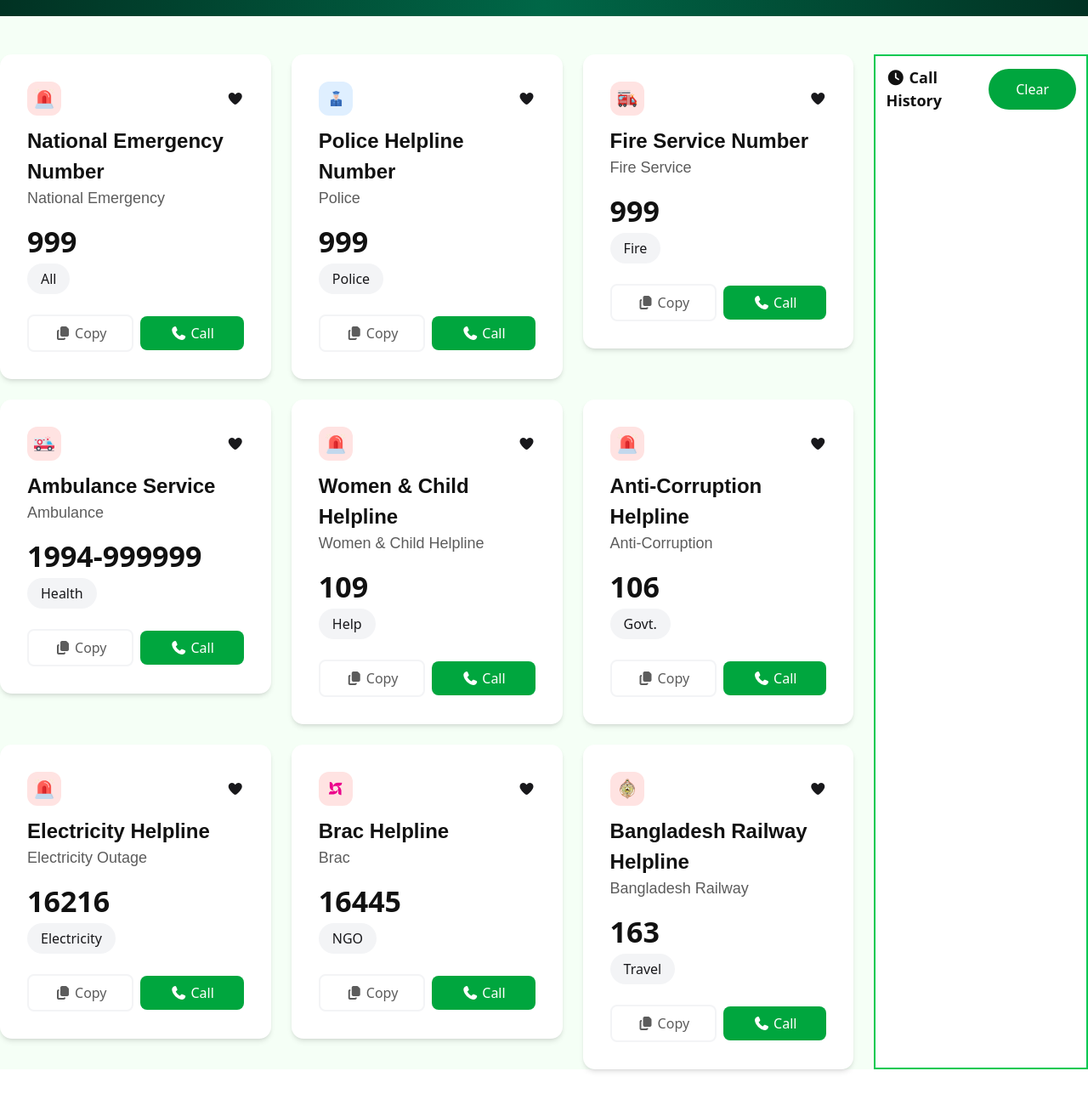
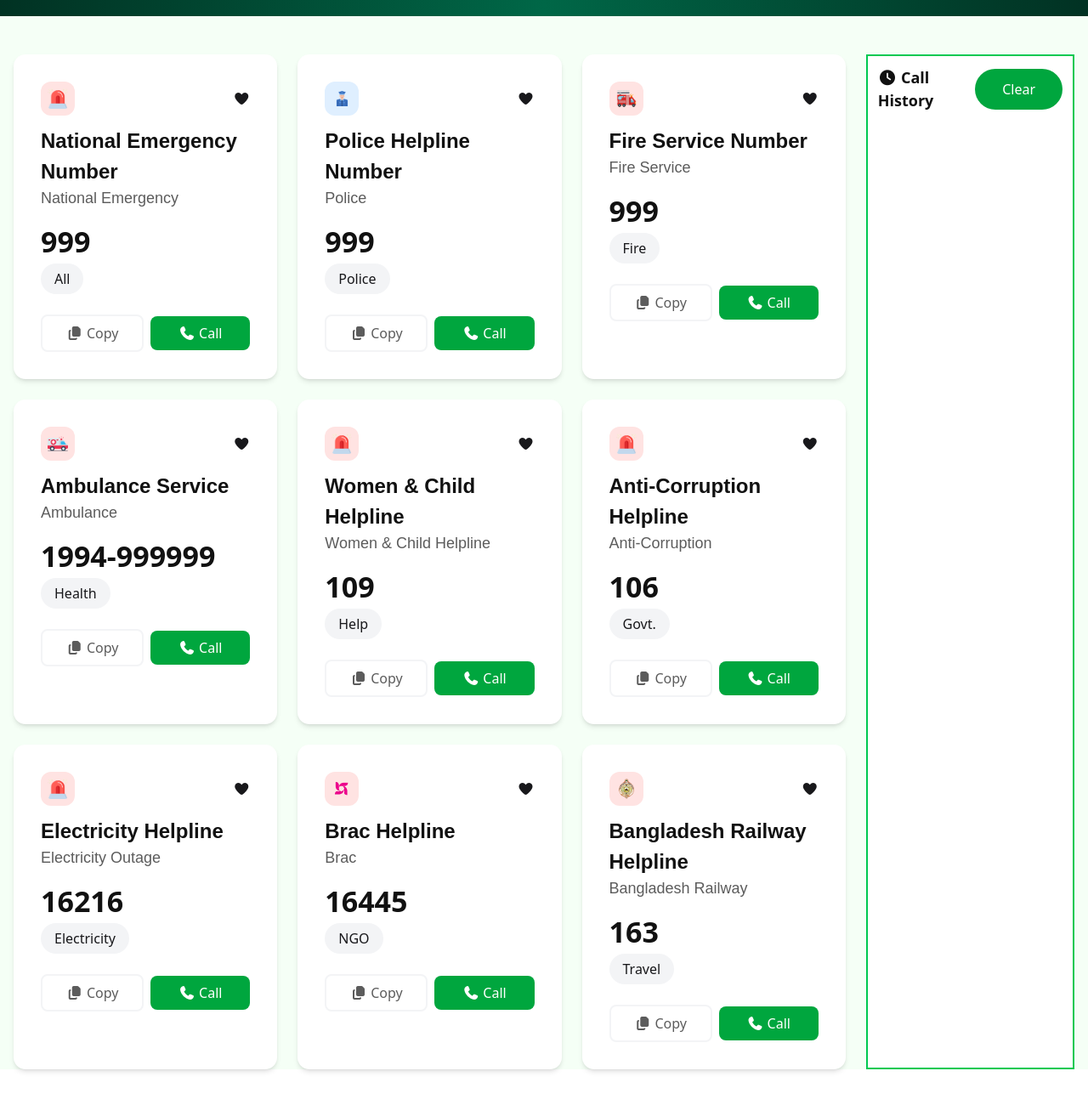
Before and after one commit to TawsifHossain007/Assignment-05, a plain HTML site: page index.html in a window 1280 px wide. Shown: the part 352-1652 px from the top of the page at 85% size. Drawn offline with nearby package versions, Linux system fonts and the light colour scheme; a web font is replaced by a local one.

Commit message:
fixed zoom

```diff
--- a/index.html
+++ b/index.html
@@ -74,11 +74,11 @@
       </div>
     </header>
 
-    <main class="max-w-[1500px] mx-auto min-h-[600px] mt-[45px] mb-[70px]">
+    <main class="max-w-[1440px] mx-auto min-h-[600px] mt-[45px] mb-[70px] px-4">
       <div class="flex gap-6">
-        <div class="min-h-[600px] w-[80%] grid grid-cols-3 grid-rows-3 gap-6">
+        <div class="min-h-[600px] w-[80%] grid grid-cols-3 gap-6">
           <!-- cards -->
-          <div class="bg-white p-[32px] rounded-[14px] shadow-md aspect-[5/3]">
+          <div class="bg-white p-[32px] rounded-[14px] shadow-md ">
             <div class="flex items-center justify-between mb-[12px]">
               <img
                 class="h-[40px] bg-[#FFE3E2] rounded-xl p-2"
@@ -110,7 +110,7 @@
               </button>
             </div>
           </div>
-          <div class="bg-white p-[32px] rounded-[14px] shadow-md aspect-[5/3]">
+          <div class="bg-white p-[32px] rounded-[14px] shadow-md ">
             <div class="flex items-center justify-between mb-[12px]">
               <img
                 class="h-[40px] bg-[#DFEFFF] rounded-xl p-2"
@@ -140,7 +140,7 @@
               </button>
             </div>
           </div>
-          <div class="bg-white p-[32px] rounded-[14px] shadow-md aspect-[5/3]">
+          <div class="bg-white p-[32px] rounded-[14px] shadow-md ">
             <div class="flex items-center justify-between mb-[12px]">
               <img
                 class="h-[40px] bg-[#FFE3E2] rounded-xl p-2"
@@ -172,7 +172,7 @@
               </button>
             </div>
           </div>
-          <div class="bg-white p-[32px] rounded-[14px] shadow-md aspect-[5/3]">
+          <div class="bg-white p-[32px] rounded-[14px] shadow-md ">
             <div class="flex items-center justify-between mb-[12px]">
               <img
                 class="h-[40px] bg-[#FFE3E2] rounded-xl p-2"
@@ -204,7 +204,7 @@
               </button>
             </div>
           </div>
-          <div class="bg-white p-[32px] rounded-[14px] shadow-md aspect-[5/3]">
+          <div class="bg-white p-[32px] rounded-[14px] shadow-md ">
             <div class="flex items-center justify-between mb-[12px]">
               <img
                 class="h-[40px] bg-[#FFE3E2] rounded-xl p-2"
@@ -236,7 +236,7 @@
               </button>
             </div>
           </div>
-          <div class="bg-white p-[32px] rounded-[14px] shadow-md aspect-[5/3]">
+          <div class="bg-white p-[32px] rounded-[14px] shadow-md ">
             <div class="flex items-center justify-between mb-[12px]">
               <img
                 class="h-[40px] bg-[#FFE3E2] rounded-xl p-2"
@@ -268,7 +268,7 @@
               </button>
             </div>
           </div>
-          <div class="bg-white p-[32px] rounded-[14px] shadow-md aspect-[5/3]">
+          <div class="bg-white p-[32px] rounded-[14px] shadow-md ">
             <div class="flex items-center justify-between mb-[12px]">
               <img
                 class="h-[40px] bg-[#FFE3E2] rounded-xl p-2"
@@ -302,7 +302,7 @@
               </button>
             </div>
           </div>
-          <div class="bg-white p-[32px] rounded-[14px] shadow-md aspect-[5/3]">
+          <div class="bg-white p-[32px] rounded-[14px] shadow-md ">
             <div class="flex items-center justify-between mb-[12px]">
               <img
                 class="h-[40px] bg-[#FFE3E2] rounded-xl p-2"
@@ -332,7 +332,7 @@
               </button>
             </div>
           </div>
-          <div class="bg-white p-[32px] rounded-[14px] shadow-md aspect-[5/3]">
+          <div class="bg-white p-[32px] rounded-[14px] shadow-md ">
             <div class="flex items-center justify-between mb-[12px]">
               <img
                 class="h-[40px] bg-[#FFE3E2] rounded-xl p-2"
@@ -365,6 +365,7 @@
             </div>
           </div>
         </div>
+        <!-- Sidebar -->
         <div
           class="border-2 border-green-500 min-h-[600px] w-[20%] bg-white p-3"
         >
```
